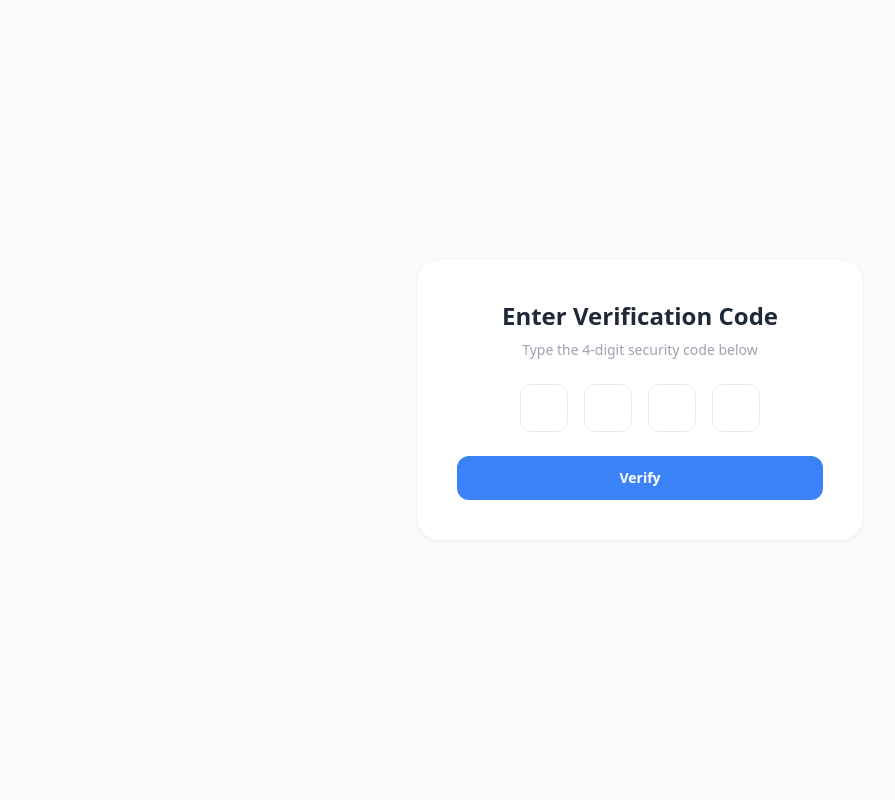
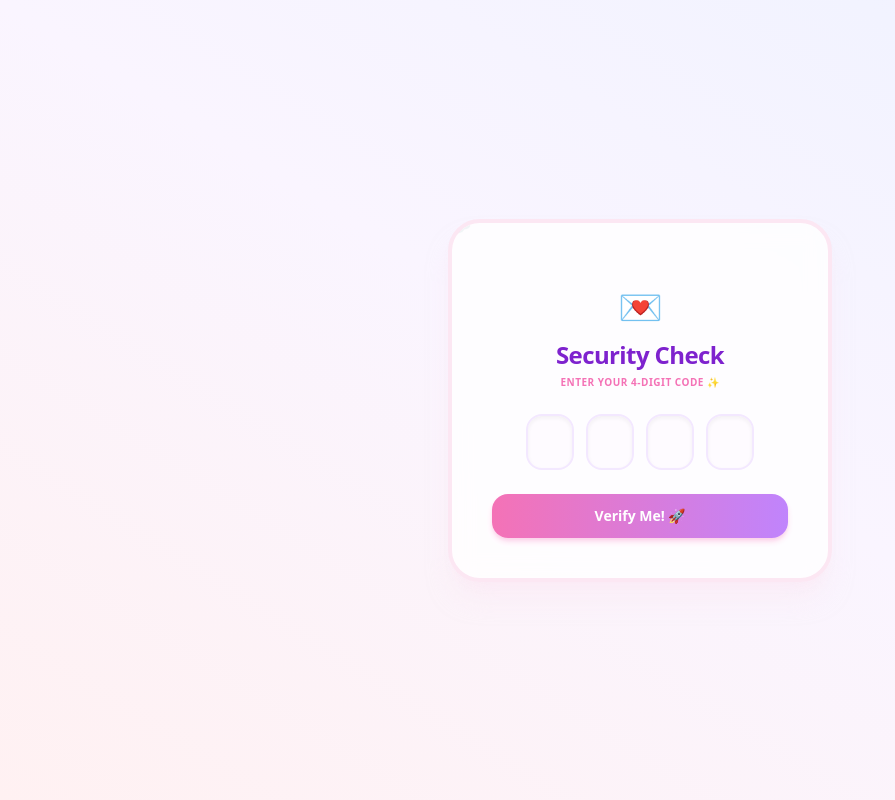
Before and after one commit to nine-boop/studytimer-pro, a Django app: page /verify-otp/ in a window 1280 px wide. Shown: the whole page, without its empty margins (0-895 px from the left). Run offline with Django 5.2, Linux system fonts and the light colour scheme; some libraries are stand-ins or nearby versions.

Commit message:
Update verify_otp.html

```diff
--- a/templates/verify_otp.html
+++ b/templates/verify_otp.html
@@ -1,23 +1,55 @@
 <!DOCTYPE html>
 <html lang="en">
 <head>
-    <meta charset="UTF-8"><title>Enter Verification Code</title>
+    <meta charset="UTF-8">
+    <meta name="viewport" content="width=device-width, initial-scale=1.0">
+    <title>Verify Account 🌸</title>
     <script src="https://cdn.tailwindcss.com"></script>
 </head>
-<body class="flex items-center justify-center h-screen bg-[#F8FAFC]">
-    <div class="bg-white p-10 rounded-3xl shadow-sm border border-gray-100 w-full max-w-md text-center">
-        <h2 class="text-2xl font-bold text-gray-800 mb-2">Enter Verification Code</h2>
-        <p class="text-gray-400 text-sm mb-6">Type the 4-digit security code below</p>
-        <form method="POST" action="{% url 'dashboard' %}" class="space-y-6">
+<body class="bg-gradient-to-tr from-rose-50 via-purple-50 to-indigo-50 min-h-screen flex items-center justify-center p-4">
+    <div class="max-w-sm w-full space-y-6 bg-white/80 backdrop-blur-md p-10 rounded-[2rem] shadow-xl shadow-pink-100/50 border-4 border-pink-100 relative overflow-hidden">
+
+        <div class="absolute -top-6 -left-6 text-4xl opacity-20">☁️</div>
+
+        <div class="text-center">
+            <span class="text-4xl">💌</span>
+            <h2 class="mt-3 text-2xl font-black text-purple-700 tracking-tight">Security Check</h2>
+            <p class="mt-1 text-[10px] font-bold text-pink-400 tracking-wider uppercase">Enter your 4-digit code ✨</p>
+        </div>
+
+        {% if messages %}
+            {% for message in messages %}
+                <div class="p-4 text-xs font-black rounded-2xl bg-pink-100 text-pink-600 border-2 border-pink-200 text-center shadow-inner">
+                    {{ message }}
+                </div>
+            {% endfor %}
+        {% endif %}
+
+        <form class="mt-6 space-y-6" action="{% url 'verify_otp' %}" method="POST">
             {% csrf_token %}
-            <div class="flex justify-center gap-4">
-                <input type="text" maxlength="1" class="w-12 h-12 text-center text-xl font-bold border border-gray-200 rounded-xl focus:ring-2 focus:ring-blue-500 outline-none">
-                <input type="text" maxlength="1" class="w-12 h-12 text-center text-xl font-bold border border-gray-200 rounded-xl focus:ring-2 focus:ring-blue-500 outline-none">
-                <input type="text" maxlength="1" class="w-12 h-12 text-center text-xl font-bold border border-gray-200 rounded-xl focus:ring-2 focus:ring-blue-500 outline-none">
-                <input type="text" maxlength="1" class="w-12 h-12 text-center text-xl font-bold border border-gray-200 rounded-xl focus:ring-2 focus:ring-blue-500 outline-none">
+            <div class="flex justify-center gap-3">
+                <input name="otp1" type="text" maxlength="1" required class="w-12 h-14 text-center text-xl font-black rounded-2xl border-2 border-purple-100 text-purple-700 focus:outline-none focus:border-pink-300 bg-purple-50/30 shadow-inner">
+                <input name="otp2" type="text" maxlength="1" required class="w-12 h-14 text-center text-xl font-black rounded-2xl border-2 border-purple-100 text-purple-700 focus:outline-none focus:border-pink-300 bg-purple-50/30 shadow-inner">
+                <input name="otp3" type="text" maxlength="1" required class="w-12 h-14 text-center text-xl font-black rounded-2xl border-2 border-purple-100 text-purple-700 focus:outline-none focus:border-pink-300 bg-purple-50/30 shadow-inner">
+                <input name="otp4" type="text" maxlength="1" required class="w-12 h-14 text-center text-xl font-black rounded-2xl border-2 border-purple-100 text-purple-700 focus:outline-none focus:border-pink-300 bg-purple-50/30 shadow-inner">
             </div>
-            <button type="submit" class="w-full bg-blue-500 hover:bg-blue-600 text-white font-semibold py-3 rounded-xl transition text-sm">Verify</button>
+
+            <button type="submit" class="w-full py-3 px-4 rounded-2xl text-sm font-black text-white bg-gradient-to-r from-pink-400 to-purple-400 hover:from-pink-500 hover:to-purple-500 transform active:scale-95 transition shadow-md shadow-pink-200">
+                Verify Me! 🚀
+            </button>
         </form>
     </div>
+
+    <script>
+        // Cute script to auto-jump to the next input box
+        const inputs = document.querySelectorAll('input[type="text"]');
+        inputs.forEach((input, index) => {
+            input.addEventListener('input', () => {
+                if (input.value.length === 1 && index < inputs.length - 1) {
+                    inputs[index + 1].focus();
+                }
+            });
+        });
+    </script>
 </body>
 </html>
```
